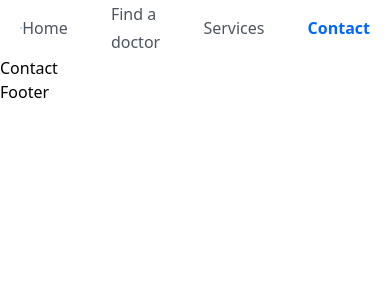
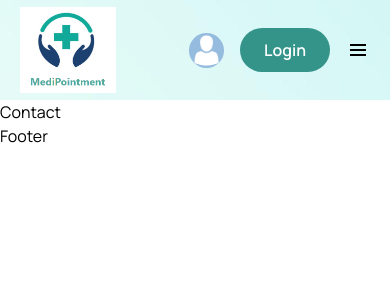
Before and after one commit to bettitaksas/medi-pointment, a React (Vite) app in the folder frontend/: page /contact in a window 390 px wide. Shown: the top 300 px of the page. Built offline with nearby package versions, Linux system fonts and the light colour scheme.

Commit message:
make header responsive with BiMenu

```diff
--- a/frontend/src/App.css
+++ b/frontend/src/App.css
@@ -0,0 +1,54 @@
+@import url('https://fonts.googleapis.com/css2?family=Manrope:wght@400;500;600;700;800&display=swap');
+
+* {
+    margin: 0;
+    padding: 0;
+    box-sizing: border-box;
+}
+
+body {
+    font-family: 'Manrope', sans-serif;
+}
+
+.sticky__header {
+    width: 100%;
+    height: 80px;
+    line-height: 80px;
+    position: sticky;
+    top: 0;
+    left: 0;
+    background: #fff;
+    box-shadow: 3px 3px -8px 3px #ddd;
+    z-index: 99;
+}
+
+@media only screen and (max-width: 768px) {
+    .navigation {
+        width: 100%;
+        height: 100%;
+        position: fixed;
+        top: 0;
+        left: 0;
+        background: #00000084;
+        z-index: 100;
+        display: none;
+    }
+
+    .menu {
+        width: 15rem;
+        height: 100%;
+        position: absolute;
+        top: 0;
+        right: 0;
+        z-index: 200;
+        background: #fff;
+        flex-direction: column;
+        line-height: 30px;
+        justify-content: center;
+        align-items: center;
+    }
+
+    .show__menu {
+        display: block;
+    }
+}
--- a/frontend/src/components/Header/Header.jsx
+++ b/frontend/src/components/Header/Header.jsx
@@ -1,6 +1,8 @@
 import { useEffect, useRef } from 'react';
 import logo from '../../assets/images/logo.png';
+import userImg from '../../assets/images/avatar-icon.png';
 import { NavLink, Link } from 'react-router-dom';
+import { BiMenu } from 'react-icons/bi';
 
 const navLinks = [
     {
@@ -22,33 +24,89 @@ const navLinks = [
 ];
 
 const Header = () => {
+    const headerRef = useRef(null);
+    const menuRef = useRef(null);
+
+    const stickyHeaderFunc = () => {
+        window.addEventListener('scroll', () => {
+            if (
+                document.body.scrollTop > 80 ||
+                document.documentElement.scrollTop > 80
+            ) {
+                headerRef.current.classList.add('sticky__header');
+            } else {
+                headerRef.current.classList.remove('sticky__header');
+            }
+        });
+    };
+
+    useEffect(() => {
+        stickyHeaderFunc();
+
+        return window.removeEventListener('scroll', stickyHeaderFunc);
+    }, []);
+
+    const toggleMenu = () => menuRef.current.classList.toggle('show__menu');
+
     return (
-        <header className='header flex items-center'>
+        <header ref={headerRef} className='header flex items-center'>
             <div className='container'>
                 <div className='flex items-center justify-between'>
                     {/* ======logo====== */}
                     <div>
-                        <img src={logo} alt='' className='w-24' />
+                        <img src={logo} alt='logo' className='w-24' />
                     </div>
 
-                    {/* ======menu====== */}
-                    <div className='navigation'>
+                    {/* ========== nav menu =========== */}
+                    <div
+                        className='navigation'
+                        ref={menuRef}
+                        onClick={toggleMenu}
+                    >
                         <ul className='menu flex items-center gap-[2.7rem]'>
-                            {
-                                navLinks.map((link, index) =>
+                            {navLinks.map((link, index) => (
                                 <li key={index}>
                                     <NavLink
-                                    to={link.path}
-                                    className={navClass =>
-                                    navClass.isActive
-                                    ? 'text-primaryColor text-[16px] leading-7 font-[600]'
-                                    : 'text-textColor text-[16px] leading-7 font-[500] hover:text-primaryColor'}
+                                        to={link.path}
+                                        className={(navClass) =>
+                                            navClass.isActive
+                                                ? 'text-[#0067FF] font-[600] text-[16px] leading-7'
+                                                : 'text-textColor font-[500] text-[16px] leading-7'
+                                        }
                                     >
                                         {link.display}
                                     </NavLink>
-                                </li>)
-                            }
+                                </li>
+                            ))}
                         </ul>
+                    </div>
+
+                    {/* ======nav right====== */}
+                    <div className='flex items-center gap-4'>
+                        <div>
+                            <Link to='/'>
+                                <figure className='w-[35px] h-[35px] rounded-full cursor-pointer'>
+                                    <img
+                                        src={userImg}
+                                        className='w-full rounded-full'
+                                        alt=''
+                                    />
+                                </figure>
+                            </Link>
+                        </div>
+
+                        <Link to='/login'>
+                            <button
+                                className='bg-primaryColor py-2 px-6 text-white
+                            font-[600] h-[44px] flex items-center justify-center rounded-[50px]'
+                            >
+                                Login
+                            </button>
+                        </Link>
+
+                        <span className='md:hidden' onClick={toggleMenu}>
+                            <BiMenu className='w-6 h-6 cursor-pointer' />
+                        </span>
                     </div>
                 </div>
             </div>
--- a/frontend/src/index.css
+++ b/frontend/src/index.css
@@ -22,7 +22,11 @@
     }
 
     .text_para {
-        @apply text-[18px] leading-[30px] font-[400] text-textColor mt-[18px]
+        @apply text-[18px] leading-[30px] font-[400] text-textColor mt-[18px];
+    }
+
+    .header {
+        @apply bg-[url('./assets/images/mask.png')] bg-no-repeat bg-center bg-cover w-full h-[100px] leading-[100px];
     }
 }
 
@@ -30,9 +34,8 @@
     .container {
         @apply w-full;
     }
-
     section {
-        @apply py-[35px];
+        padding: 35px 0;
     }
 }
 
@@ -41,7 +44,7 @@
         @apply text-[26px] leading-[36px];
     }
 
-    .text_para {
-        @apply text-[16px] leading-7 mt-3;
+    .text__para {
+        @apply text-[16px] leading-[28px] mt-3;
     }
 }
--- a/frontend/tailwind.config.js
+++ b/frontend/tailwind.config.js
@@ -4,7 +4,7 @@ export default {
     theme: {
         extend: {
             colors: {
-                primaryColor: '#0067FF',
+                primaryColor: '#359489FF',
                 yellowColor: '#FFC3A0',
                 purpleColor: '#D0A3FF',
                 irisBlueColor: '#A3D7FF',
```
Also changed, not shown: frontend/src/assets/images/avatar-icon.png (added), frontend/src/assets/images/mask.png (added).
